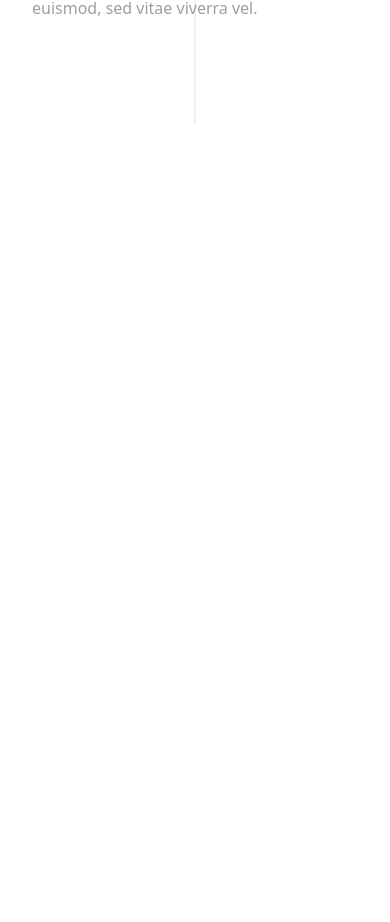
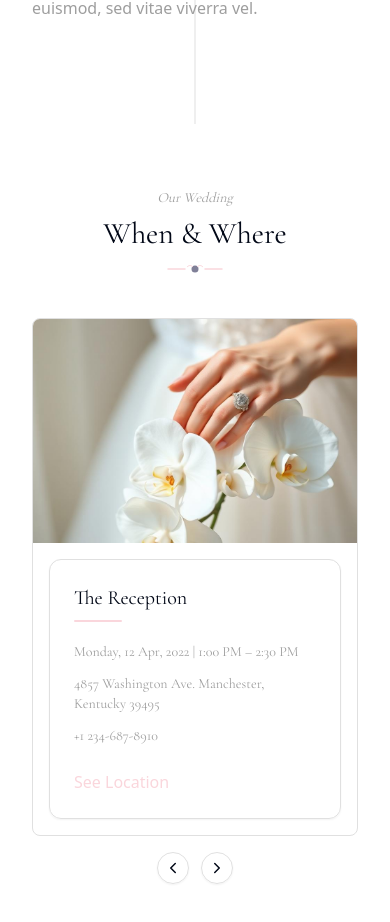
Before and after one commit to syedbadeshah76/wedding-themed, a React (Vite) app: page / in a window 390 px wide. Shown: the part 3519-4441 px from the top of the page. Before the commit the page ends 3643 px from the top, so only its background shows below. Built offline with nearby package versions, Linux system fonts and the light colour scheme.

Commit message:
Add "When & Where" section
Implement the "When & Where" section with a two-column layout, featuring a large image on the left and a carousel of event details on the right. Includes responsive design, carousel navigation, and fade animations for content transitions.

```diff
--- /dev/null
+++ b/src/components/sections/WhenWhere.tsx
@@ -0,0 +1,149 @@
+import * as React from "react";
+import { ChevronLeft, ChevronRight } from "lucide-react";
+import { Card } from "@/components/ui/card";
+import { cn } from "@/lib/utils";
+import ringImg from "@/assets/when-where-ring.jpg";
+
+interface EventItem {
+  key: "reception" | "dinner";
+  title: string;
+  datetime: string;
+  address: string;
+  phone: string;
+}
+
+const EVENTS: EventItem[] = [
+  {
+    key: "reception",
+    title: "The Reception",
+    datetime: "Monday, 12 Apr, 2022 | 1:00 PM – 2:30 PM",
+    address: "4857 Washington Ave. Manchester, Kentucky 39495",
+    phone: "+1 234-687-8910",
+  },
+  {
+    key: "dinner",
+    title: "The Dinner",
+    datetime: "Monday, 12 Apr, 2022 | 7:00 PM – 10:00 PM",
+    address: "4857 Washington Ave. Manchester, Kentucky 39495",
+    phone: "+1 234-687-8910",
+  },
+];
+
+const ArrowButton = ({
+  direction,
+  onClick,
+  className,
+  ariaLabel,
+}: {
+  direction: "left" | "right";
+  onClick: () => void;
+  className?: string;
+  ariaLabel: string;
+}) => (
+  <button
+    type="button"
+    onClick={onClick}
+    aria-label={ariaLabel}
+    className={cn(
+      "inline-flex h-8 w-8 items-center justify-center rounded-full border border-border bg-background/60 text-foreground shadow-sm backdrop-blur transition-colors hover:bg-accent/20 focus-visible:outline-none focus-visible:ring-2 focus-visible:ring-ring",
+      className
+    )}
+  >
+    {direction === "left" ? <ChevronLeft size={18} /> : <ChevronRight size={18} />}
+  </button>
+);
+
+const FloralDivider = () => (
+  <div className="flex justify-center py-2" aria-hidden>
+    <svg width="56" height="18" viewBox="0 0 56 18" fill="none">
+      <path d="M1 9 H18" stroke="hsl(var(--accent))" strokeWidth="1.5" strokeLinecap="round"/>
+      <circle cx="28" cy="9" r="3.5" fill="hsl(var(--primary))" opacity="0.6"/>
+      <path d="M38 9 H55" stroke="hsl(var(--accent))" strokeWidth="1.5" strokeLinecap="round"/>
+      <path d="M26 7 C24 5, 22 5, 20 7" stroke="hsl(var(--accent))" strokeWidth="1" fill="none"/>
+      <path d="M30 7 C32 5, 34 5, 36 7" stroke="hsl(var(--accent))" strokeWidth="1" fill="none"/>
+    </svg>
+  </div>
+);
+
+const WhenWhere: React.FC = () => {
+  const [index, setIndex] = React.useState(0);
+  const event = EVENTS[index];
+
+  const scrollPrev = React.useCallback(() => setIndex((i) => (i - 1 + EVENTS.length) % EVENTS.length), []);
+  const scrollNext = React.useCallback(() => setIndex((i) => (i + 1) % EVENTS.length), []);
+
+  const onKeyDown = (e: React.KeyboardEvent<HTMLDivElement>) => {
+    if (e.key === "ArrowLeft") scrollPrev();
+    if (e.key === "ArrowRight") scrollNext();
+  };
+
+  return (
+    <section id="when-and-where" aria-labelledby="when-where-title" className="container py-16 md:py-24">
+      <header className="text-center">
+        <p className="font-display italic text-sm text-muted-foreground">Our Wedding</p>
+        <h2 id="when-where-title" className="mt-2 font-display text-3xl md:text-4xl">When & Where</h2>
+        <FloralDivider />
+      </header>
+
+      <div
+        className="relative mt-8 md:mt-12"
+        role="region"
+        aria-roledescription="carousel"
+        aria-label="Event details carousel"
+        tabIndex={0}
+        onKeyDown={onKeyDown}
+      >
+        {/* Desktop arrows */}
+        <div className="pointer-events-none absolute inset-y-0 left-2 right-2 hidden items-center justify-between md:flex">
+          <div className="pointer-events-auto">
+            <ArrowButton direction="left" onClick={scrollPrev} ariaLabel="Previous event" />
+          </div>
+          <div className="pointer-events-auto">
+            <ArrowButton direction="right" onClick={scrollNext} ariaLabel="Next event" />
+          </div>
+        </div>
+
+        {/* Main content area */}
+        <div className="grid overflow-hidden rounded-lg border border-border bg-background md:grid-cols-[1.2fr_1fr]">
+          {/* Left: Image */}
+          <div className="relative h-56 w-full md:h-[420px]">
+            <img
+              src={ringImg}
+              alt="Bride’s hand with wedding ring resting on white orchids"
+              loading="lazy"
+              className="absolute inset-0 h-full w-full object-cover"
+            />
+          </div>
+
+          {/* Right: Card */}
+          <div className="p-4 md:p-0 md:flex md:items-center">
+            <Card className="mx-auto w-full max-w-[520px] rounded-xl border-border bg-card/95 p-6 shadow-sm md:mr-6 md:p-8">
+              <div key={event.key} className="animate-[fade-in_0.5s_ease-out]" aria-live="polite">
+                <h3 className="font-display text-xl text-foreground md:text-2xl">{event.title}</h3>
+                <span className="mt-2 block h-0.5 w-12 rounded-full bg-accent" />
+
+                <div className="mt-5 space-y-3 font-display text-sm text-muted-foreground md:text-base">
+                  <p>{event.datetime}</p>
+                  <p>{event.address}</p>
+                  <p>{event.phone}</p>
+                </div>
+
+                <div className="mt-6">
+                  <a href="#" className="text-accent underline-offset-4 hover:underline">See Location</a>
+                </div>
+              </div>
+            </Card>
+          </div>
+        </div>
+
+        {/* Mobile arrows */}
+        <div className="mt-4 flex items-center justify-center gap-3 md:hidden">
+          <ArrowButton direction="left" onClick={scrollPrev} ariaLabel="Previous event" />
+          <ArrowButton direction="right" onClick={scrollNext} ariaLabel="Next event" />
+        </div>
+      </div>
+    </section>
+  );
+};
+
+export default WhenWhere;
--- a/src/pages/Index.tsx
+++ b/src/pages/Index.tsx
@@ -6,6 +6,7 @@ import coupleImg from "@/assets/couple-embrace.jpg";
 import brideImg from "@/assets/bride-portrait.jpg";
 import CountdownBanner from "@/components/sections/CountdownBanner";
 import StoryTimeline from "@/components/sections/StoryTimeline";
+import WhenWhere from "@/components/sections/WhenWhere";
 const Nav = () => (
   <header className="w-full border-b border-border">
     <div className="container flex items-center justify-between py-6">
@@ -105,6 +106,8 @@ const Index = () => {
         <CountdownBanner />
         {/* Our Story Timeline Section */}
         <StoryTimeline />
+        {/* When & Where Section */}
+        <WhenWhere />
       </main>
     </div>
   );
```
Also changed, not shown: src/assets/when-where-ring.jpg (added).
